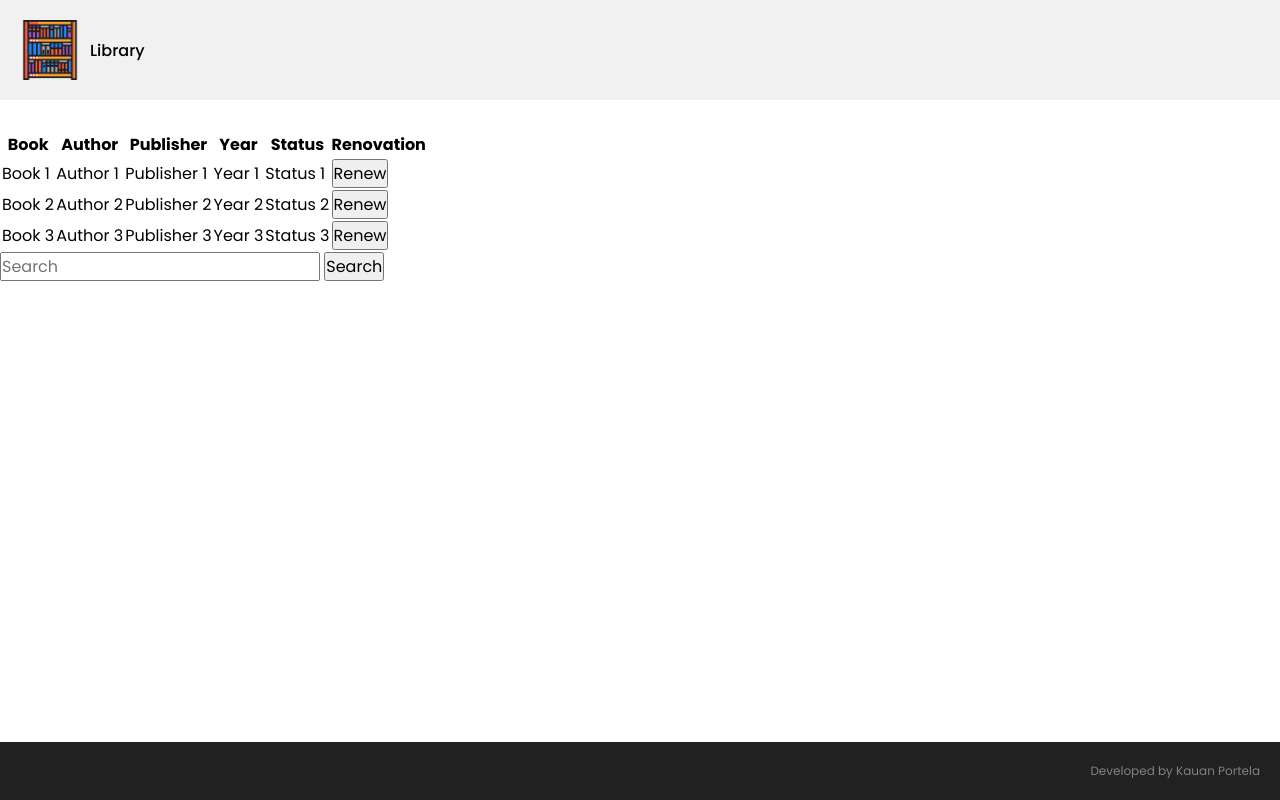
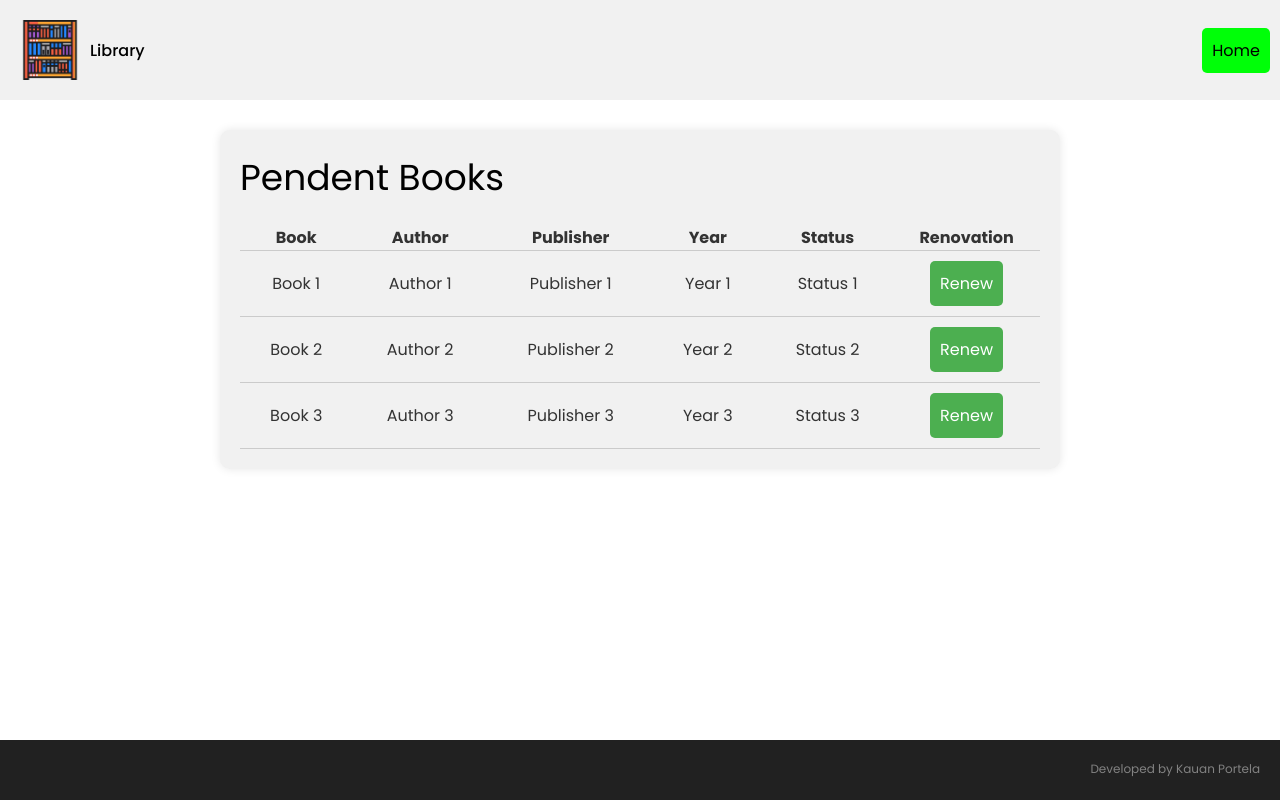
Before and after one commit to Kauanphbbb/newQAcademic, a plain HTML site: page pages/library.html in a window 1280 px wide. Drawn offline with Linux system fonts and the light colour scheme.

Commit message:
feat: library page

```diff
--- a/pages/library.html
+++ b/pages/library.html
@@ -5,7 +5,7 @@
     <meta http-equiv="X-UA-Compatible" content="IE=edge" />
     <meta name="viewport" content="width=device-width, initial-scale=1.0" />
     <link rel="stylesheet" href="../style/home.css" />
-    <title>Q - Academic</title>
+    <title>Library</title>
   </head>
   <body>
     <header class="flex">
@@ -17,10 +17,16 @@
           <p class="name">Library</p>
         </div>
       </div>
+      <div>
+        <a href="../index.html">
+         Home
+        </a>
+      </div>
     </header>
 
     <main>
       <div class="books">
+        <h1>Pendent Books</h1>
         <table>
           <tr>
             <th>Book</th>
@@ -56,13 +62,6 @@
           </tr>
         </table>
       </div>
-
-        <div class="search">
-            <form action="">
-                <input type="text" placeholder="Search" />
-                <button type="submit">Search</button>
-            </form>
-        </div>
     </main>
 
     <footer>
--- a/style/home.css
+++ b/style/home.css
@@ -23,6 +23,7 @@ footer {
   position: fixed;
   bottom: 0;
   width: 100%;
+  height: 60px;
 }
 
 .flex {
@@ -30,6 +31,23 @@ footer {
   justify-content: space-between;
   align-items: center;
   padding: 10px;
+}
+
+.flex div a {
+  display: flex;
+  align-items: center;
+  background-color: #00ff08;
+  padding: 10px;
+  border-radius: 5px;
+  color: #000000;
+  text-decoration: none;
+  border: none;
+  transition: 0.3s;
+}
+
+.flex div a:hover {
+  background-color: #055008;
+  color: #f1f1f1;
 }
 
 .profile .name {
@@ -48,8 +66,16 @@ footer {
   height: 100%;
 }
 
-.company_info {
-  width: 20%;
+.company_info .company_name {
+  margin-right: 10px;
+}
+
+.company_photo {
+  height: 60px;
+}
+
+.company_photo img {
+  height: 100%;
 }
 
 .footer_container {
@@ -105,3 +131,51 @@ footer {
 .item_img img {
   height: 100%;
 }
+
+.books {
+  background-color: #f1f1f1;
+  padding: 20px;
+  border-radius: 10px;
+  box-shadow: 0px 0px 10px rgba(0, 0, 0, 0.1);
+  width: 800px;
+  margin: 0 auto;
+}
+
+.books h1 {
+  font-size: 36px;
+  font-weight: 400;
+  margin-bottom: 20px;
+}
+
+.books table {
+  width: 100%;
+  border-collapse: collapse;
+  border-spacing: 0;
+  font-size: 14px;
+  color: #333;
+  text-align: center;
+}
+
+.books tr {
+  border-bottom: 1px solid #cbcbcb;
+}
+
+.books td {
+  padding: 10px;
+}
+
+.books .renew_btn {
+  background-color: #4CAF50;
+  border: none;
+  color: white;
+  padding: 10px;
+  text-align: center;
+  font-size: 16px;
+  border-radius: 5px;
+  cursor: pointer;
+  transition: 0.3s;
+}
+
+.books .renew_btn:hover {
+  background-color: #3e8e41;
+}
```
Lines whose indentation alone changed are shown as unchanged.
